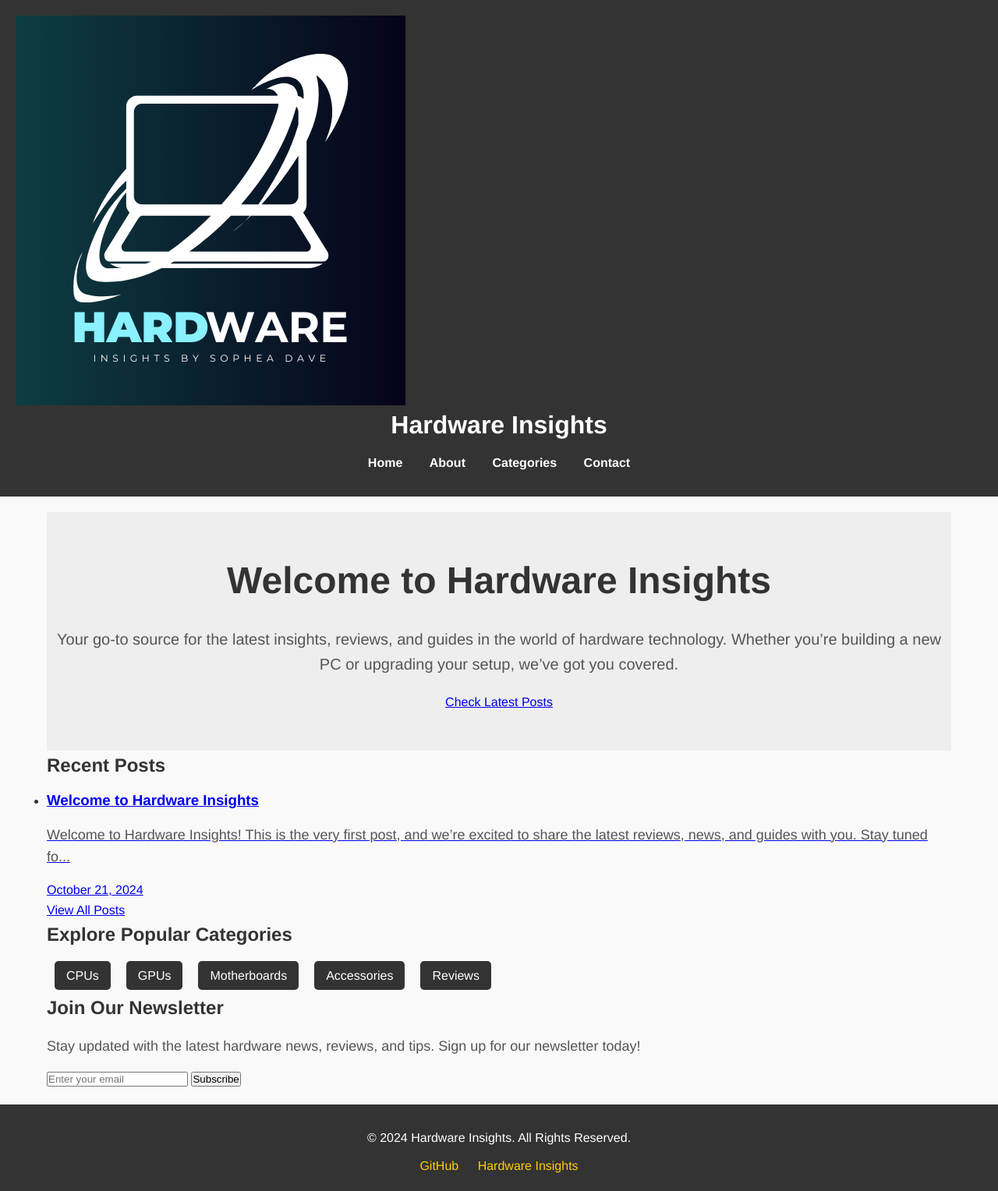
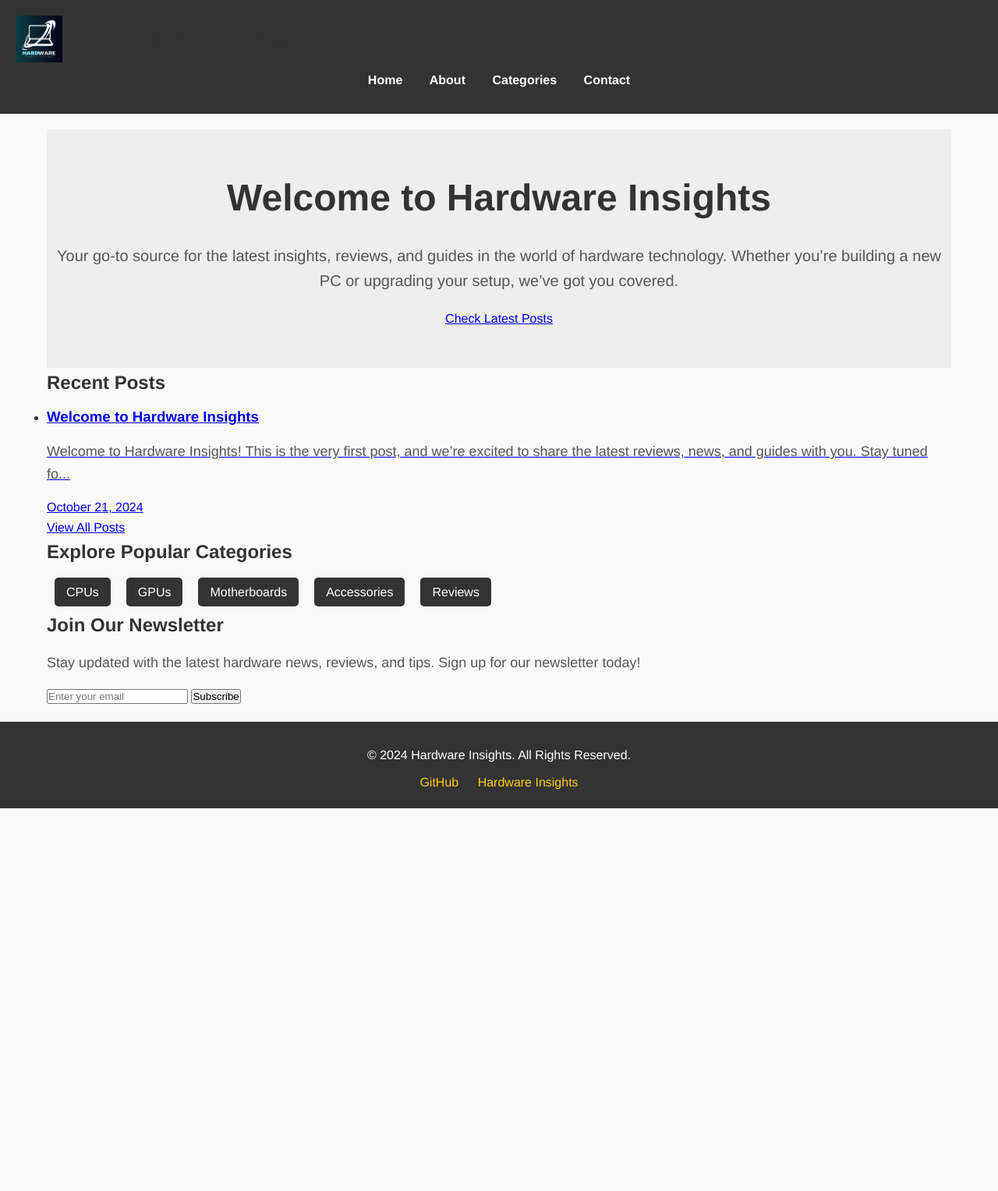
Before and after one commit to sopheadave/sopheadave.github.io, a Jekyll site: the page built from index.html, in a window 1280 px wide. Shown: the whole page at 78% size. Built offline with Jekyll 4.4.1, drawn with Linux system fonts in a browser that asks for light colours; after the commit the page ends 1037 px from its top, so only the background shows below that.

Commit message:
Update style.css

```diff
--- a/assets/css/style.css
+++ b/assets/css/style.css
@@ -58,7 +58,28 @@
 header nav ul li a:hover {
   color: #ffcc00;
 }
+/* Logo and Title styling */
+.logo-title {
+  display: flex;
+  align-items: center;
+}
 
+.logo {
+  width: 60px; /* Set width */
+  height: 60px; /* Set height */
+  margin-right: 15px; /* Spacing between logo and title */
+}
+
+.logo-title h1 {
+  font-size: 2rem;
+  color: #333;
+  margin: 0;
+}
+
+.logo-title h1 a {
+  text-decoration: none;
+  color: inherit;
+}
 /* Mobile Navigation */
 .nav-toggle {
   display: none;
```
